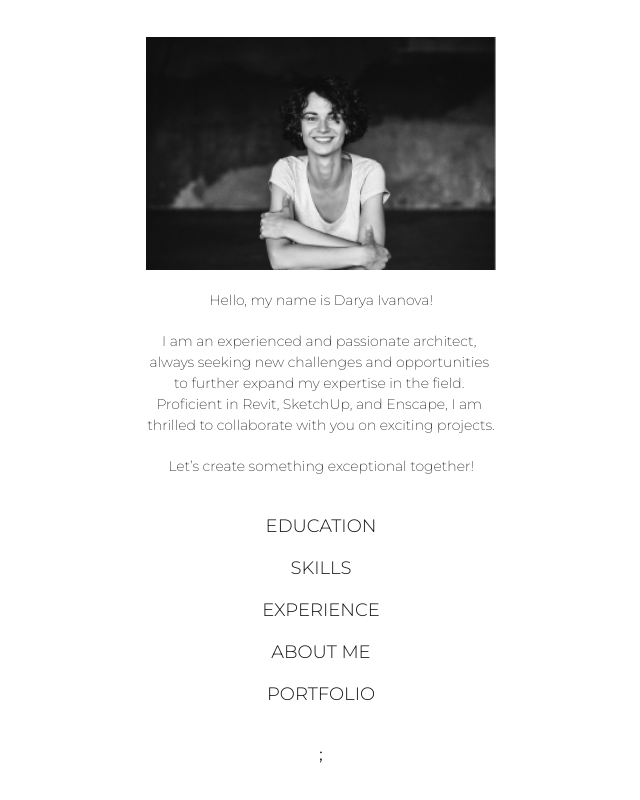
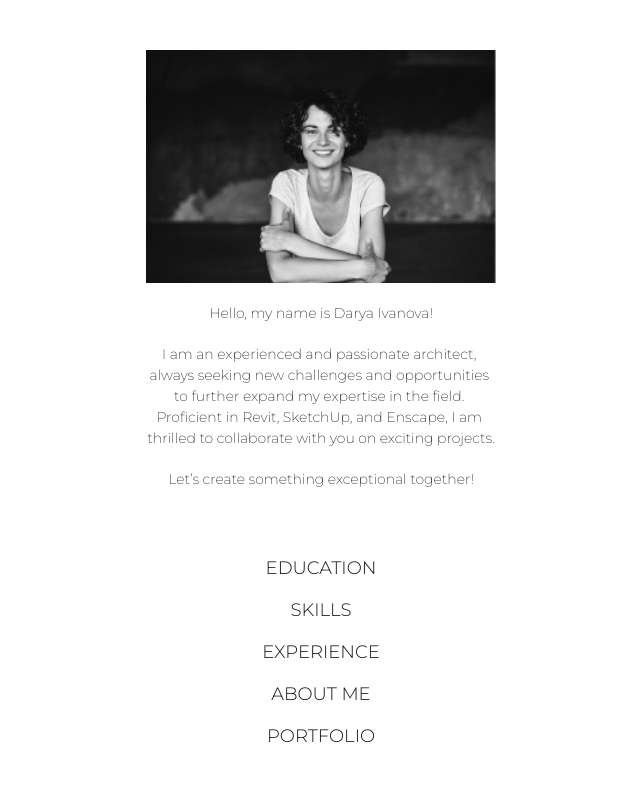
Before and after one commit to lexarudak/ivanova, a Next.js app: page / in a window 1280 px wide. Shown: the whole page, without its empty margins (319-959 px from the left). Built offline with nearby package versions, Linux system fonts and the light colour scheme.

Commit message:
feat: change main animation

```diff
--- a/src/app/components/MainInfo/MainInfo.module.scss
+++ b/src/app/components/MainInfo/MainInfo.module.scss
@@ -3,6 +3,15 @@
   flex-direction: column;
   align-items: center;
   gap: 20px;
+  transition: .8s;
+  opacity: 1;
+  visibility: visible;
+
+  &.hide {
+    opacity: 0;
+    visibility: hidden;
+    transform: translateY(-100%)
+  }
 }
 
 .text {
--- a/src/app/components/MainInfo/MainInfo.tsx
+++ b/src/app/components/MainInfo/MainInfo.tsx
@@ -4,9 +4,13 @@ import { INFO_TEXT } from "./MainInfo.const";
 import { splitTextToP } from "@/models/helpers";
 import classNames from "classnames";
 
-export const MainInfo = (): JSX.Element => {
+export const MainInfo = ({
+  isPopupOpen,
+}: {
+  isPopupOpen: boolean;
+}): JSX.Element => {
   return (
-    <div className={classNames(styles.container)}>
+    <div className={classNames(styles.container, isPopupOpen && styles.hide)}>
       <Image
         src={"/ivanova.jpg"}
         alt={"Darya Ivanova photo"}
--- a/src/app/components/Nav/Nav.module.scss
+++ b/src/app/components/Nav/Nav.module.scss
@@ -3,4 +3,15 @@
   flex-direction: column;
   align-items: center;
   gap: $gap_normal;
+  opacity: 1;
+  visibility: visible;
+  transition: .2s;
+  transition-delay: .6s;
+
+  &.hide {
+    transition: .1s;
+    transition-delay: 0s;
+    opacity: 0;
+    visibility: hidden;
+  }
 }
--- a/src/app/components/Nav/Nav.tsx
+++ b/src/app/components/Nav/Nav.tsx
@@ -1,39 +1,35 @@
 "use client";
-import { useState } from "react";
 import styles from "./Nav.module.scss";
-import { createPortal } from "react-dom";
-import { POPUP_CONTAINER, PageNames } from "@/models/const";
-import { Popup } from "../Popup/Popup";
+import { PageNames } from "@/models/const";
 import { NavTitle } from "../NavTitle/NavTitle";
+import classNames from "classnames";
 
-export const Nav = (): JSX.Element => {
-  const [currentPage, setCurrentPage] = useState<PageNames>(PageNames.empty);
-  const [currentTitle, setCurrentTitle] = useState<HTMLDivElement>();
-  const openPopupFn = (name: PageNames, ref: HTMLDivElement): void => {
-    setCurrentPage(name);
-    setCurrentTitle(ref);
-  };
+const fillNav = (
+  names: PageNames[],
+  openPopupFn: (name: PageNames, ref: HTMLDivElement) => void,
+  currentPage: PageNames
+): JSX.Element[] =>
+  names.map((name, index) => (
+    <NavTitle
+      key={index}
+      name={name}
+      onClickFn={openPopupFn}
+      currentPage={currentPage}
+    />
+  ));
 
+export const Nav = ({
+  isPopupOpen,
+  openPopupFn,
+  currentPage,
+}: {
+  isPopupOpen: boolean;
+  currentPage: PageNames;
+  openPopupFn: (name: PageNames, ref: HTMLDivElement) => void;
+}): JSX.Element => {
   return (
-    <>
-      {currentPage &&
-        currentTitle &&
-        createPortal(
-          <Popup
-            name={currentPage}
-            currentTitle={currentTitle}
-            closePopupFn={setCurrentPage.bind(null, PageNames.empty)}
-          />,
-          document.getElementById(POPUP_CONTAINER) || document.body
-        )}
-      <nav className={styles.nav}>
-        <NavTitle name={PageNames.education} onClickFn={openPopupFn} />
-        <NavTitle name={PageNames.skills} onClickFn={openPopupFn} />
-        <NavTitle name={PageNames.experience} onClickFn={openPopupFn} />
-        <NavTitle name={PageNames.about} onClickFn={openPopupFn} />
-        <NavTitle name={PageNames.portfolio} onClickFn={openPopupFn} />
-      </nav>
-      ;
-    </>
+    <nav className={classNames(styles.nav, isPopupOpen && styles.hide)}>
+      {fillNav(Object.values(PageNames), openPopupFn, currentPage)}
+    </nav>
   );
 };
--- a/src/app/components/NavTitle/NavTitle.module.scss
+++ b/src/app/components/NavTitle/NavTitle.module.scss
@@ -2,6 +2,8 @@
   cursor: pointer;
   text-transform: uppercase;
   @include text_large;
+  opacity: 1;
+  transition: 0s;
 
   &:hover {
     transition-delay: 0s;
@@ -11,4 +13,9 @@
   &.active {
      @include text_large_extra_bold;
   }
+
+  &.hide {
+    transition-delay: 0.03s;
+    opacity: 0;
+  }
 }
--- a/src/app/components/NavTitle/NavTitle.tsx
+++ b/src/app/components/NavTitle/NavTitle.tsx
@@ -7,10 +7,12 @@ import { PageNames } from "@/models/const";
 export const NavTitle = ({
   name,
   isOpen,
+  currentPage,
   onClickFn,
 }: {
   name: PageNames;
   isOpen?: boolean;
+  currentPage?: PageNames;
   onClickFn: (name: PageNames, titleRef: HTMLDivElement) => void;
 }): JSX.Element => {
   const titleRef = useRef<HTMLDivElement>(null);
@@ -30,7 +32,8 @@ export const NavTitle = ({
     <h2
       className={classNames(
         styles.title,
-        isOpen && isTitleLoaded && styles.active
+        isOpen && isTitleLoaded && styles.active,
+        currentPage === name && styles.hide
       )}
       onClick={onClickHandler}
       ref={titleRef}
--- a/src/app/components/Popup/Popup.module.scss
+++ b/src/app/components/Popup/Popup.module.scss
@@ -7,12 +7,10 @@
   left: 0;
   opacity: 0;
   visibility: hidden;
-  background-color: white;
-  transition: .2s;
+  // transition: .4s;
   display: flex;
   align-items: center;
   justify-content: center;
-  overflow: auto;
 
   &.active {
     opacity: 1;
@@ -32,14 +30,17 @@
 }
 
 .dataWrapper {
-  transition: .2s;
+  transition: .8s;
   opacity: 0;
   visibility: hidden;
-  height: 60%;
+  height: 70%;
+  transform: translateY(100%);
+  overflow: auto;
 
   &.active {
-    transition: .4s;
-    transition-delay: .4s;
+    transition: .8s;
+    // transition-delay: .4s;
+    transform: translateY(0%);
     opacity: 1;
     visibility: visible;
   }
--- a/src/app/components/Popup/Popup.tsx
+++ b/src/app/components/Popup/Popup.tsx
@@ -24,7 +24,7 @@ export const Popup = ({
   const closePopup = (): void => {
     setIsPopupStartClose(true);
     setTimeout(() => setIsPopupLoaded(false), 800);
-    setTimeout(() => closePopupFn(), 1000);
+    closePopupFn();
   };
 
   useEffect(() => {
--- a/src/app/globals.scss
+++ b/src/app/globals.scss
@@ -23,3 +23,7 @@ p, h2, h3, ul {
 ul {
   list-style-type: none;
 }
+
+.hide {
+  opacity: 0;
+}
--- a/src/app/page.tsx
+++ b/src/app/page.tsx
@@ -1,13 +1,43 @@
 "use client";
+import { useState } from "react";
 import { MainInfo } from "./components/MainInfo/MainInfo";
 import { Nav } from "./components/Nav/Nav";
 import styles from "./page.module.scss";
+import { Popup } from "./components/Popup/Popup";
+import { PageNames } from "@/models/const";
 
 export default function Home(): JSX.Element {
+  const [isPopupOpen, setIsPopupOpen] = useState(false);
+  const [currentPage, setCurrentPage] = useState<PageNames>(PageNames.empty);
+  const [currentTitle, setCurrentTitle] = useState<HTMLDivElement>();
+
+  const openPopupFn = (name: PageNames, ref: HTMLDivElement): void => {
+    setCurrentPage(name);
+    setCurrentTitle(ref);
+    setIsPopupOpen(true);
+  };
+
+  const closePopup = (): void => {
+    setIsPopupOpen(false);
+    setTimeout(() => setCurrentPage(PageNames.empty), 800);
+    setTimeout(() => setCurrentTitle(undefined), 800);
+  };
+
   return (
     <main className={styles.main}>
-      <MainInfo />
-      <Nav />
+      <MainInfo isPopupOpen={isPopupOpen} />
+      <Nav
+        openPopupFn={openPopupFn}
+        isPopupOpen={isPopupOpen}
+        currentPage={currentPage}
+      />
+      {currentTitle && (
+        <Popup
+          name={currentPage}
+          currentTitle={currentTitle}
+          closePopupFn={closePopup}
+        />
+      )}
     </main>
   );
 }
```
